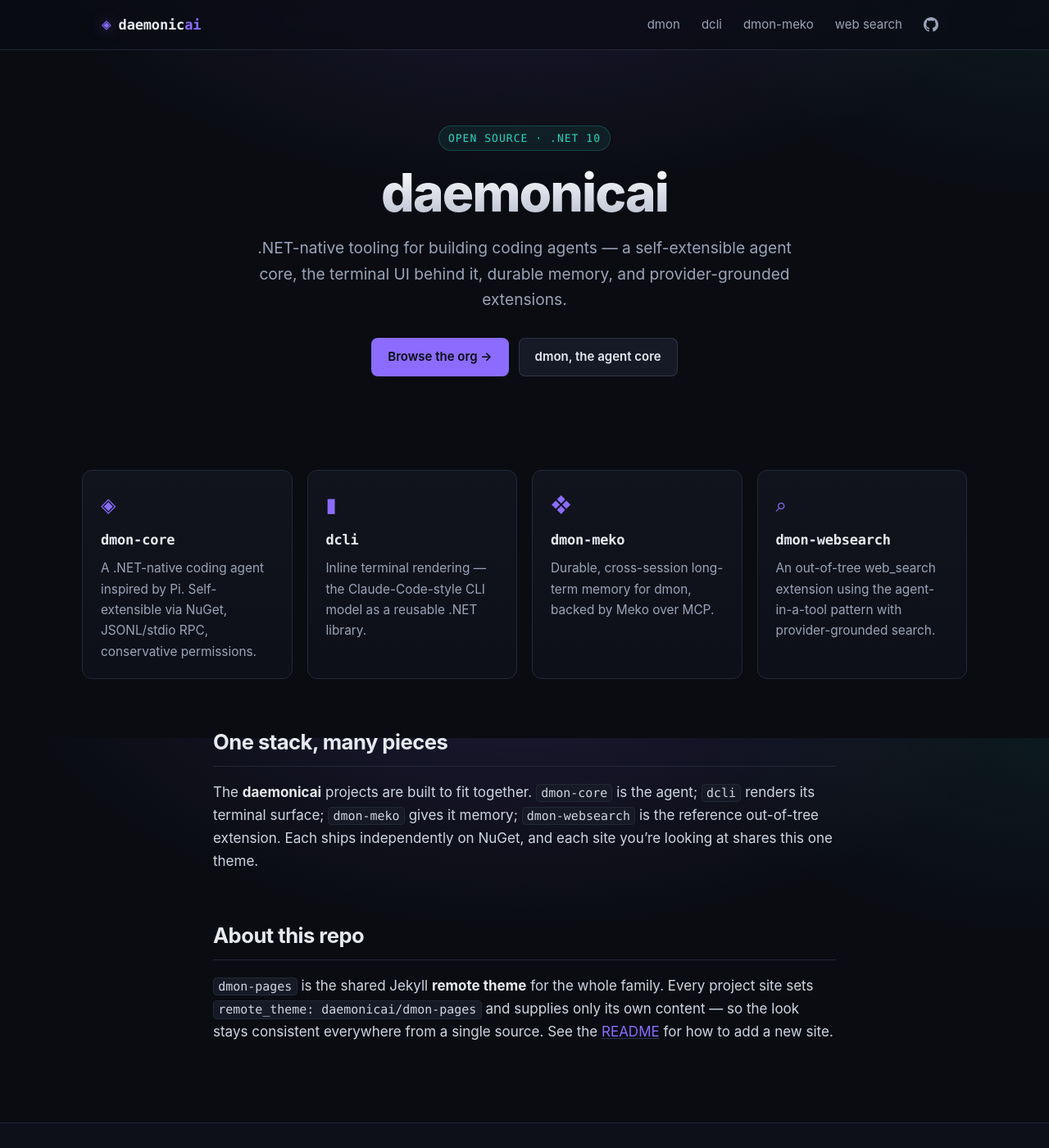
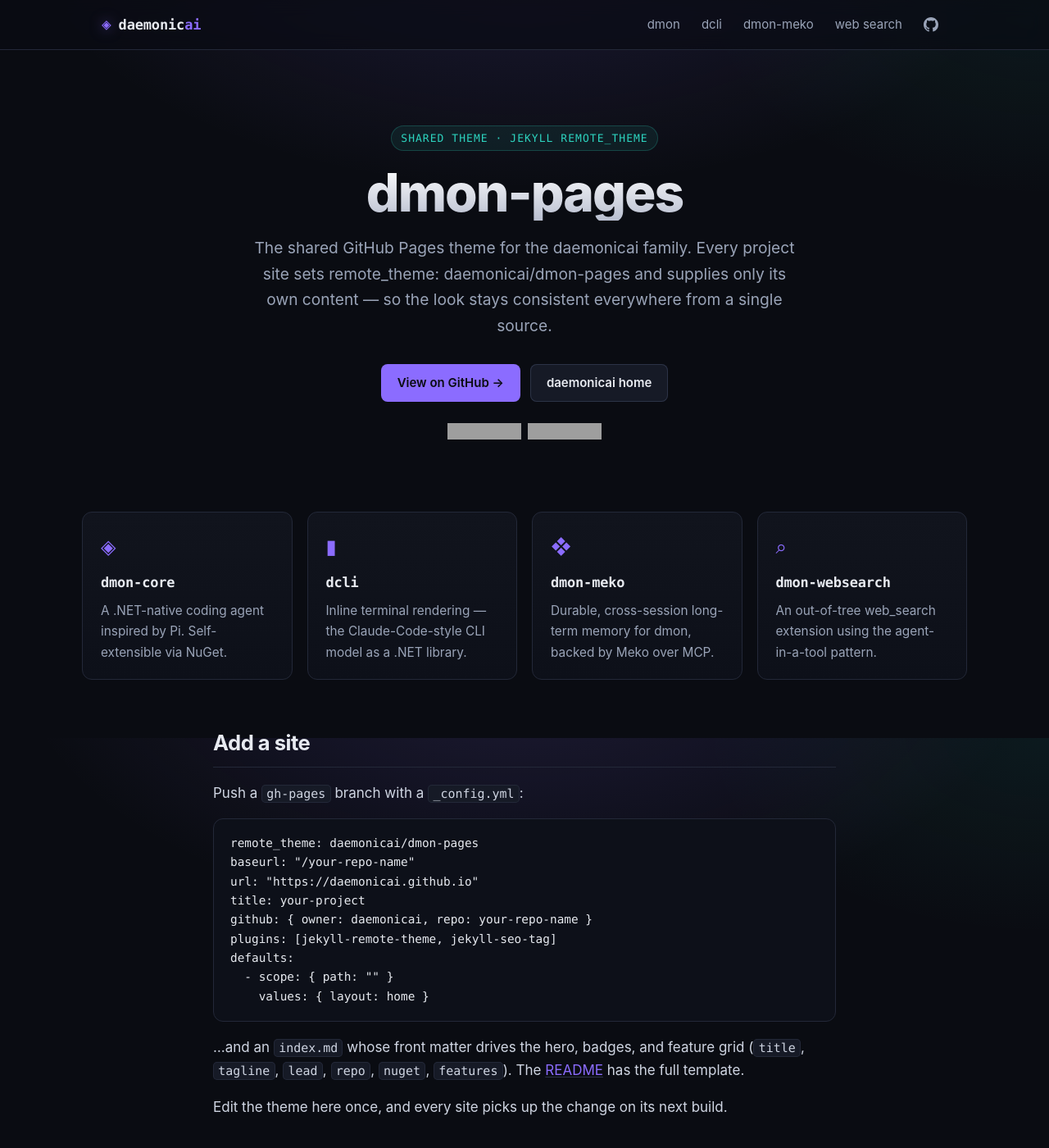
Before and after one commit to daemonicai/dmon-pages, a Jekyll site: the page built from index.md, in a window 1280 px wide and 1400 px high. Shown: the whole window at 82% size. Built offline with Jekyll 4.4.1, drawn with Linux system fonts in a browser that asks for light colours; grey boxes are pictures that could not be loaded.

Commit message:
Point brand link to org root; make dmon-pages page theme-focused
Co-Authored-By: Claude Opus 4.8 <noreply@anthropic.com>

````diff
--- a/_includes/footer.html
+++ b/_includes/footer.html
@@ -2,7 +2,7 @@
 <footer class="site-footer">
   <div class="wrap footer-grid">
     <div class="footer-brand">
-      <a class="brand" href="https://daemonicai.github.io/dmon-pages/">
+      <a class="brand" href="https://daemonicai.github.io/">
         <span class="brand-mark">◈</span>
         <span class="brand-name">daemonic<span class="brand-ai">ai</span></span>
       </a>
@@ -36,6 +36,6 @@
 
   <div class="wrap footer-base">
     <span>© {{ site.time | date: '%Y' }} daemonicai</span>
-    <span class="footer-built">Built with Jekyll · shared <a href="https://daemonicai.github.io/dmon-pages/">dmon-pages</a> theme</span>
+    <span class="footer-built">Built with Jekyll · shared <a href="https://github.com/daemonicai/dmon-pages">dmon-pages</a> theme</span>
   </div>
 </footer>
--- a/_includes/header.html
+++ b/_includes/header.html
@@ -6,7 +6,7 @@
   `current` is matched against site.baseurl (each project sets baseurl: "/<repo>")
   so the active project is highlighted automatically.
 {%- endcomment -%}
-{%- assign hub = "https://daemonicai.github.io/dmon-pages/" -%}
+{%- assign hub = "https://daemonicai.github.io/" -%}
 {%- assign org = site.org_url | default: "https://github.com/daemonicai" -%}
 
 <header class="site-header">
--- a/index.md
+++ b/index.md
@@ -1,24 +1,23 @@
 ---
 layout: home
-title: daemonicai
-tagline: open source · .NET 10
+title: dmon-pages
+tagline: shared theme · jekyll remote_theme
 lead: >-
-  .NET-native tooling for building coding agents — a self-extensible agent core,
-  the terminal UI behind it, durable memory, and provider-grounded extensions.
+  The shared GitHub Pages theme for the daemonicai family. Every project site sets
+  remote_theme: daemonicai/dmon-pages and supplies only its own content — so the
+  look stays consistent everywhere from a single source.
+repo: daemonicai/dmon-pages
 ctas:
-  - label: Browse the org →
-    href: https://github.com/daemonicai
-    primary: true
-  - label: dmon, the agent core
-    href: https://daemonicai.github.io/dmon-core/
+  - { label: "View on GitHub →", href: "https://github.com/daemonicai/dmon-pages", primary: true }
+  - { label: "daemonicai home", href: "https://daemonicai.github.io/" }
 features:
   - icon: "◈"
     title: dmon-core
-    body: A .NET-native coding agent inspired by Pi. Self-extensible via NuGet, JSONL/stdio RPC, conservative permissions.
+    body: A .NET-native coding agent inspired by Pi. Self-extensible via NuGet.
     href: https://daemonicai.github.io/dmon-core/
   - icon: "▮"
     title: dcli
-    body: Inline terminal rendering — the Claude-Code-style CLI model as a reusable .NET library.
+    body: Inline terminal rendering — the Claude-Code-style CLI model as a .NET library.
     href: https://daemonicai.github.io/dcli/
   - icon: "❖"
     title: dmon-meko
@@ -26,20 +25,28 @@ features:
     href: https://daemonicai.github.io/dmon-meko/
   - icon: "⌕"
     title: dmon-websearch
-    body: An out-of-tree web_search extension using the agent-in-a-tool pattern with provider-grounded search.
+    body: An out-of-tree web_search extension using the agent-in-a-tool pattern.
     href: https://daemonicai.github.io/dmon-websearch/
 ---
 
-## One stack, many pieces
+## Add a site
 
-The **daemonicai** projects are built to fit together. `dmon-core` is the agent;
-`dcli` renders its terminal surface; `dmon-meko` gives it memory; `dmon-websearch`
-is the reference out-of-tree extension. Each ships independently on NuGet, and each
-site you're looking at shares this one theme.
+Push a `gh-pages` branch with a `_config.yml`:
 
-## About this repo
+```yaml
+remote_theme: daemonicai/dmon-pages
+baseurl: "/your-repo-name"
+url: "https://daemonicai.github.io"
+title: your-project
+github: { owner: daemonicai, repo: your-repo-name }
+plugins: [jekyll-remote-theme, jekyll-seo-tag]
+defaults:
+  - scope: { path: "" }
+    values: { layout: home }
+```
 
-`dmon-pages` is the shared Jekyll **remote theme** for the whole family. Every
-project site sets `remote_theme: daemonicai/dmon-pages` and supplies only its own
-content — so the look stays consistent everywhere from a single source. See the
-[README](https://github.com/daemonicai/dmon-pages#readme) for how to add a new site.
+…and an `index.md` whose front matter drives the hero, badges, and feature grid
+(`title`, `tagline`, `lead`, `repo`, `nuget`, `features`). The
+[README](https://github.com/daemonicai/dmon-pages#readme) has the full template.
+
+Edit the theme here once, and every site picks up the change on its next build.
````
